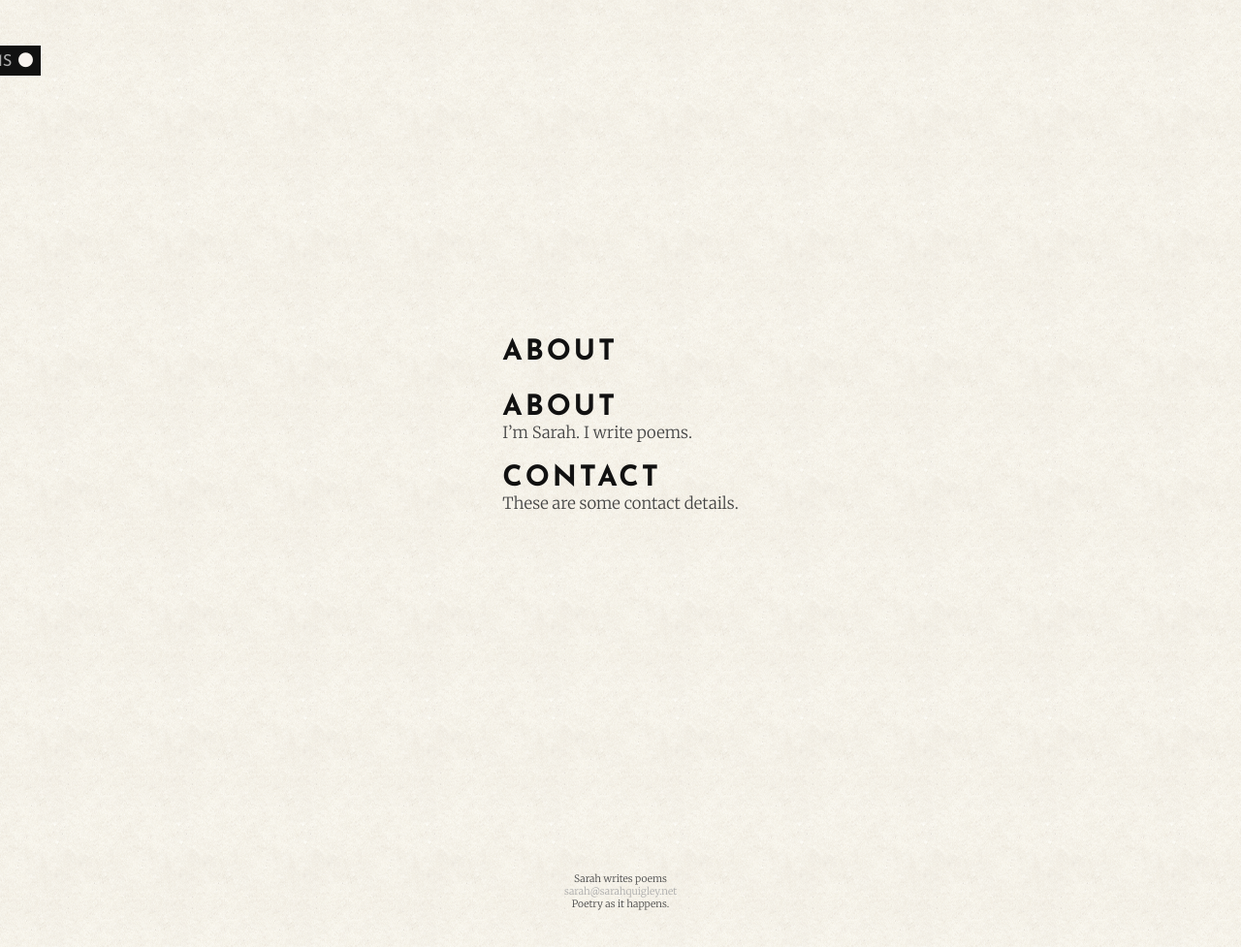
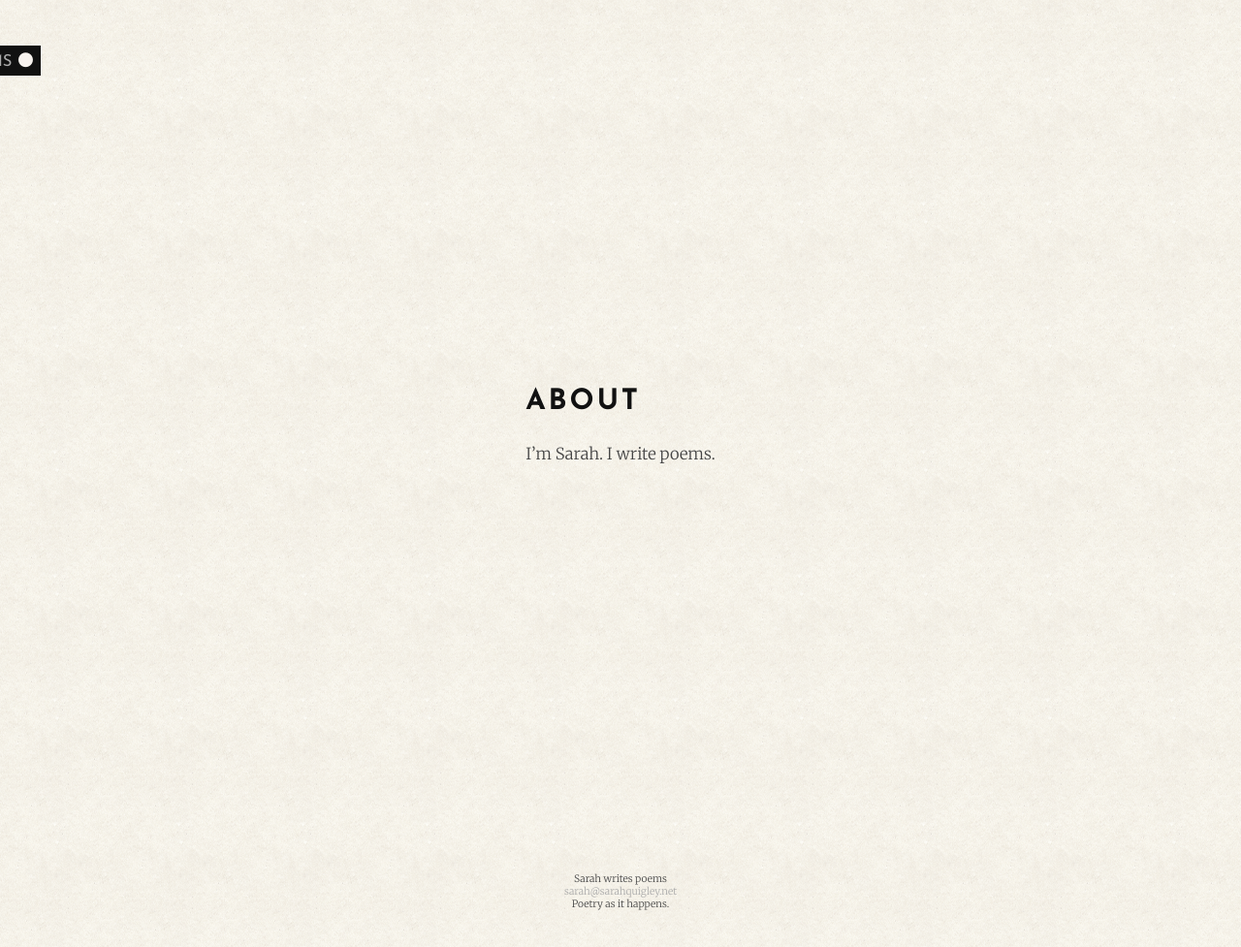
Before and after one commit to sarahquigley/poetry, a Jekyll site: the page built from about.md, in a window 1280 px wide. Shown: the whole page at 97% size. Built offline with Jekyll 4.4.1, drawn with Linux system fonts in a browser that asks for light colours; nearby versions of some CDN libraries.

Commit message:
Edit about page.

```diff
--- a/about.md
+++ b/about.md
@@ -4,10 +4,4 @@ title: About
 permalink: /about/
 ---
 
-# About
-
 I'm Sarah. I write poems.
-
-# Contact
-
-These are some contact details.
```
